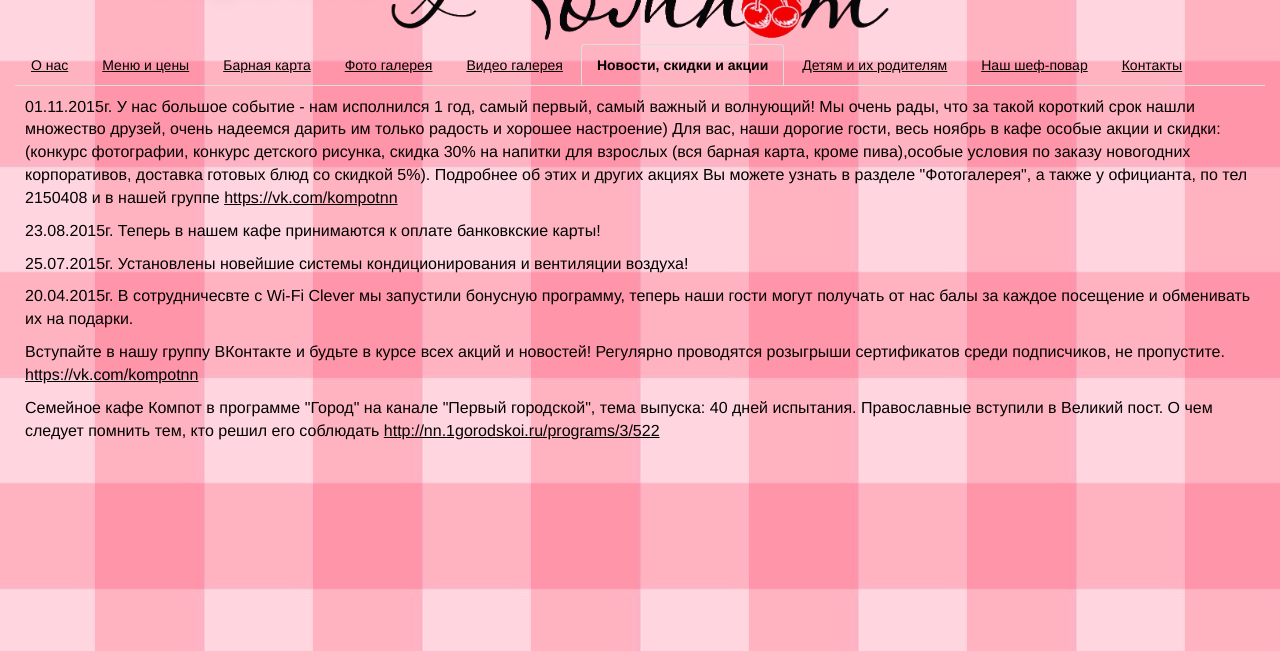
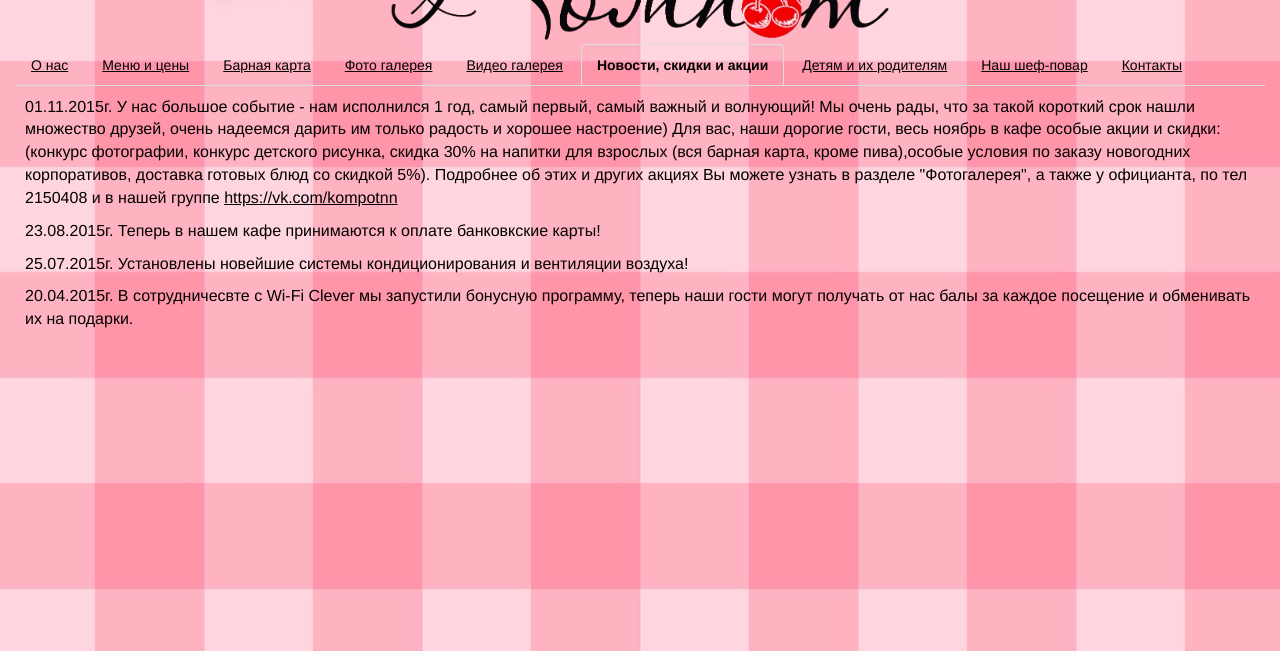
Before and after one commit to julec84/julec84.github.io, a plain HTML site: page news.html in a window 1280 px wide. Shown: the part 149-800 px from the top of the page. Drawn offline with Linux system fonts and the light colour scheme.

Commit message:
убрала новости

```diff
--- a/news.html
+++ b/news.html
@@ -47,21 +47,6 @@
 
 		</p>
 
-		<p class="text">
-            Вступайте в нашу группу ВКонтакте и будьте в курсе всех акций и новостей! Регулярно проводятся розыгрыши сертификатов среди подписчиков, не пропустите.
-
-            <a href="https://vk.com/kompotnn" rel="nofollow" title="https://vk.com/kompotnn">https://vk.com/kompotnn</a>
-        </p>
-
-		</p>
-
-		<p class="text">
-            Семейное кафе Компот в программе "Город" на канале "Первый городской", тема выпуска: 40 дней испытания. Православные вступили в Великий пост. О чем следует помнить тем, кто решил его соблюдать
-
-            <a href="http://nn.1gorodskoi.ru/programs/3/522" rel="nofollow" title="http://nn.1gorodskoi.ru/programs/3/522">http://nn.1gorodskoi.ru/programs/3/522</a>
-        </p>
-
-        </p>
 
 
     </div>
```
